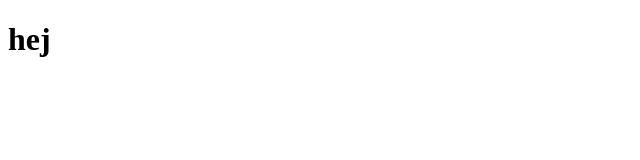
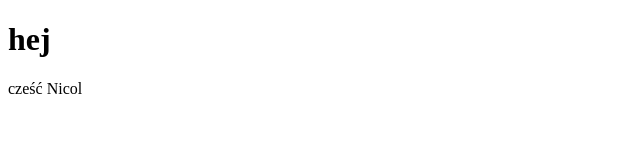
Before and after one commit to 1michalczarnecki/test2, a plain HTML site: page index.html in a window 1280 px wide. Shown: the whole page, without its empty margins (0-640 px from the left). Drawn offline with Linux system fonts and the light colour scheme.

Commit message:
added new idea

```diff
--- a/index.html
+++ b/index.html
@@ -8,5 +8,6 @@
 	</head>
 	<body>
 		<h1>hej</h1>
+		<p>cześć Nicol</p>
 	</body>
 </html>
```
Also changed, not shown: style.css (added).
